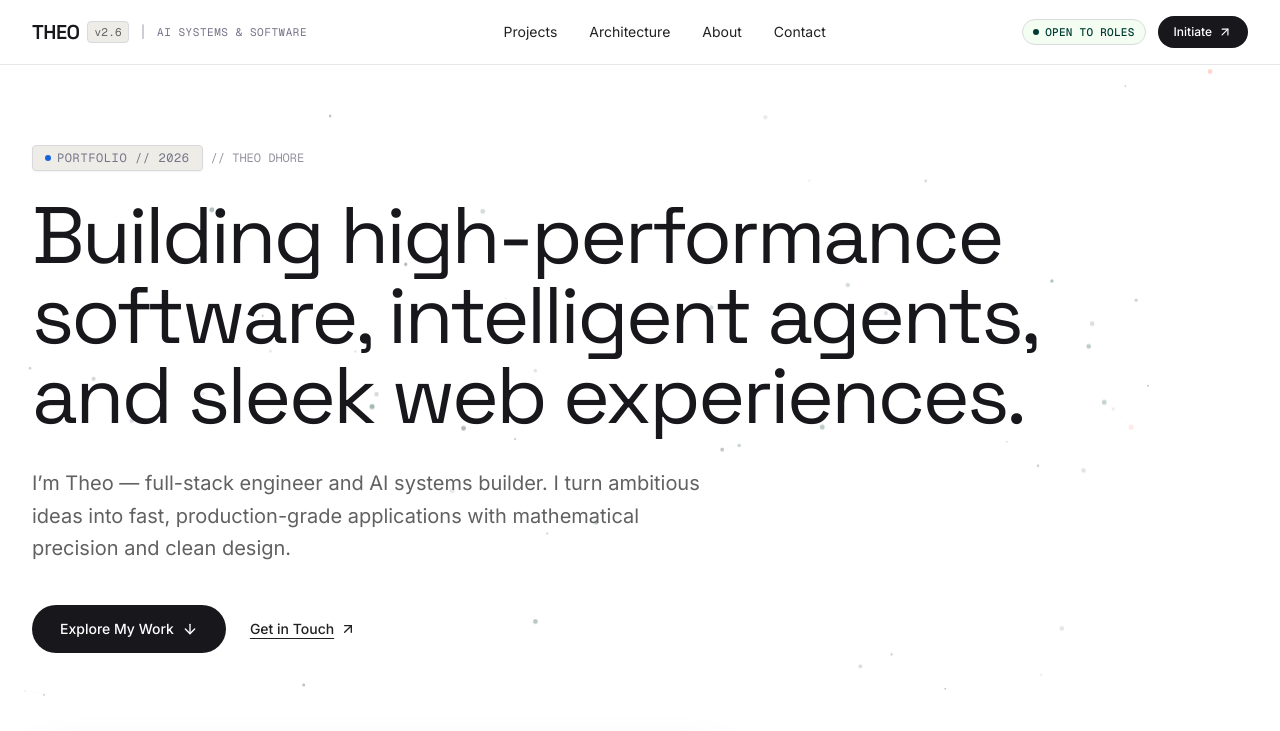
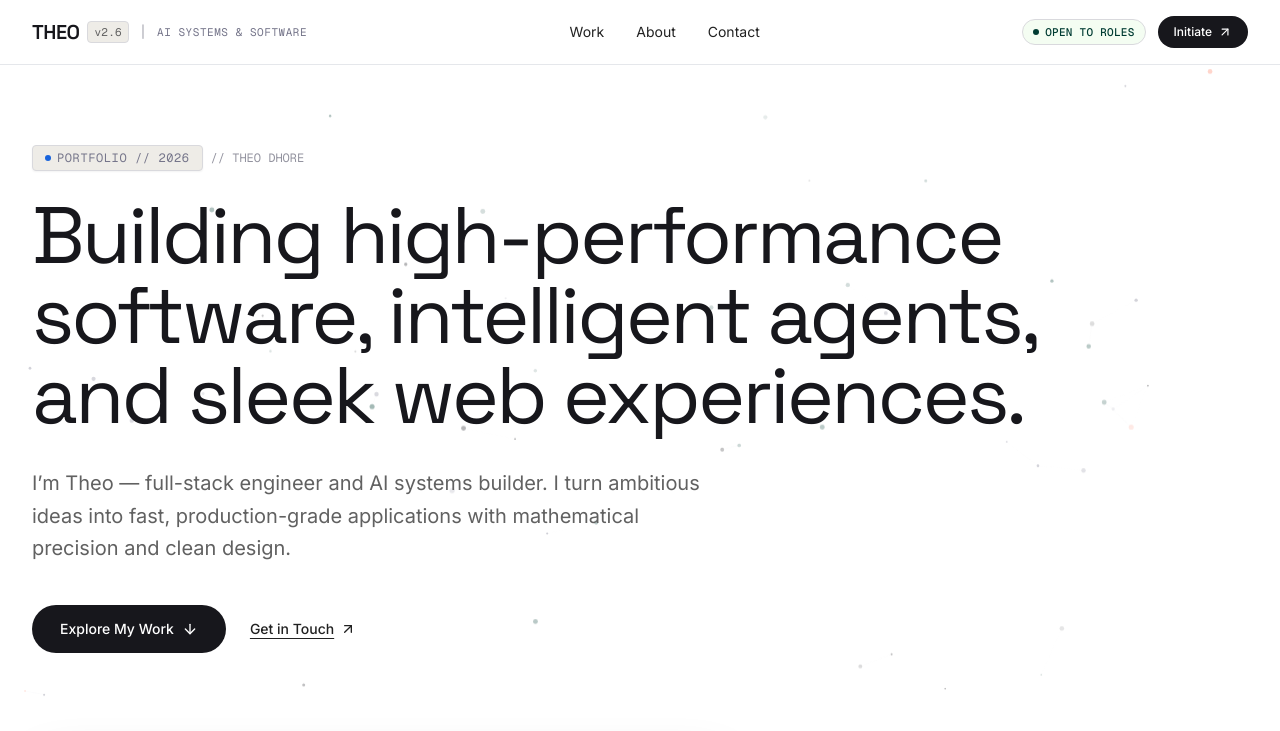
Before and after one commit to theodhorex/personal-website, a Next.js app: page / in a window 1280 px wide. Shown: the top 731 px of the page. Built offline with nearby package versions, Linux system fonts and the light colour scheme.

Commit message:
refactor(ui): streamline navbar links to Work, About, Contact

```diff
--- a/components/navbar.tsx
+++ b/components/navbar.tsx
@@ -7,8 +7,7 @@ export function Navbar() {
   const [mobileMenuOpen, setMobileMenuOpen] = useState(false);
 
   const navLinks = [
-    { label: "Projects", href: "#work" },
-    { label: "Architecture", href: "#architecture" },
+    { label: "Work", href: "#work" },
     { label: "About", href: "#about" },
     { label: "Contact", href: "#contact" },
   ];
```
